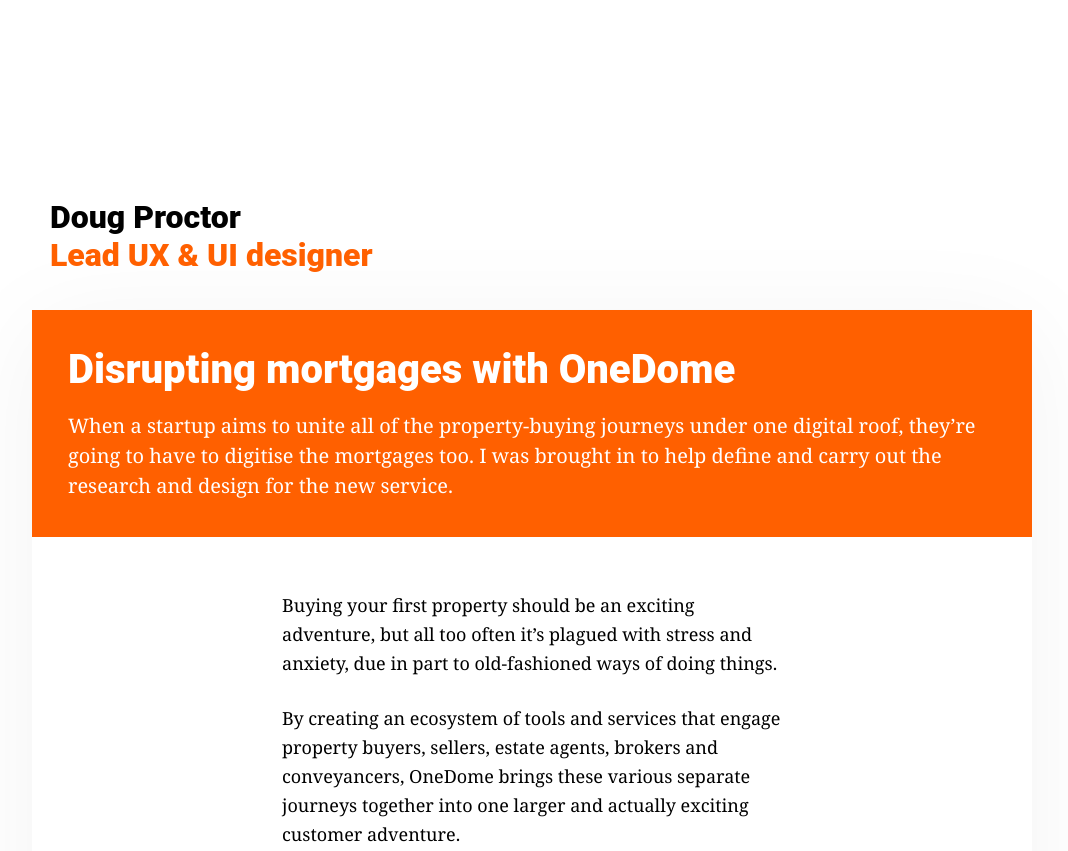
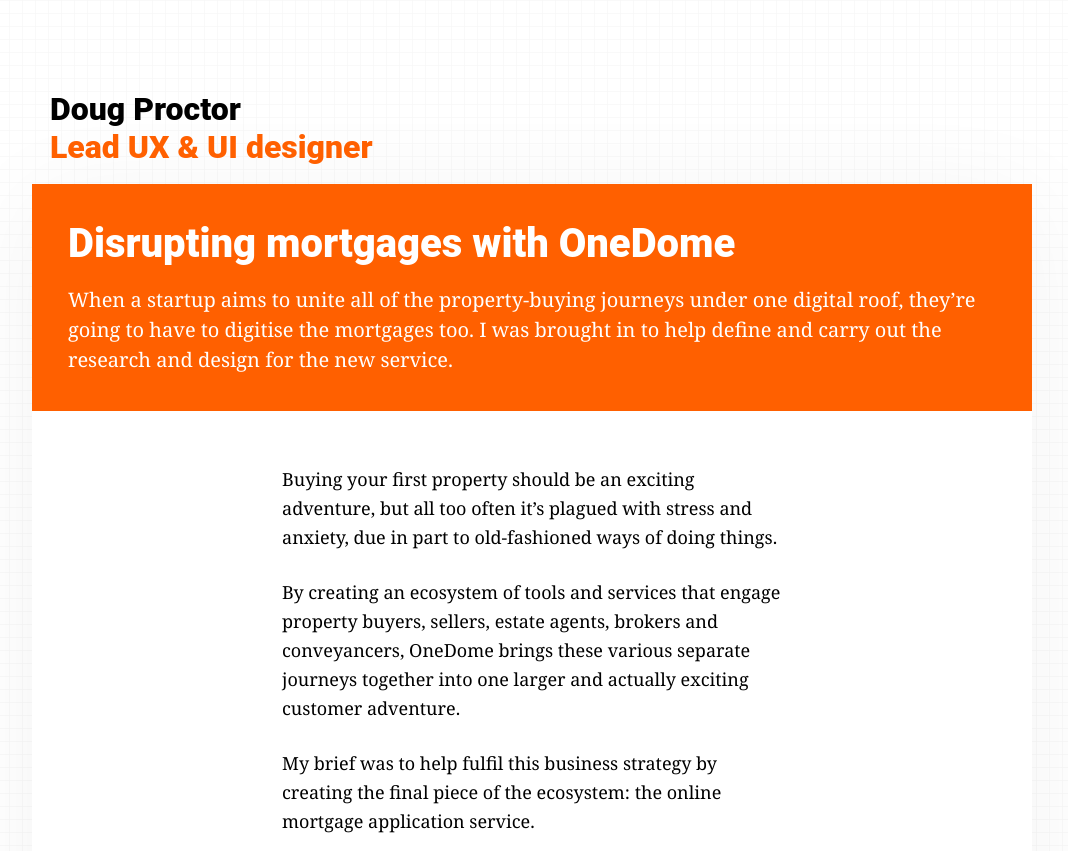
Before and after one commit to doug-proctor/design-portfolio-interim, a Gatsby site: page /portfolio/disrupting-mortgages in a window 1280 px wide. Shown: the top 851 px of the page, without its empty margins (108-1176 px from the left). Built offline with nearby package versions, Linux system fonts and the light colour scheme; Gatsby itself is replaced by a stand-in of ours; a web font is replaced by a local one.

Commit message:
Grid background everywhere

```diff
--- a/src/components/Header.js
+++ b/src/components/Header.js
@@ -1,9 +1,10 @@
 import React from "react"
 import styles from "./Header.module.css"
 
-export default function Header() {
+export default function Header(props) {
+  const headerClasses = props.compact ? styles.headerCompact : styles.header
   return (
-    <header className={styles.header}>
+    <header className={headerClasses}>
       <h1 className={styles.h1}>
         Doug Proctor
         <span className={styles.span}>Lead UX &amp; UI designer</span>
--- a/src/components/Header.module.css
+++ b/src/components/Header.module.css
@@ -2,6 +2,12 @@
 
 .header {
     padding: 11rem 1rem 2rem;
+}
+
+.headerCompact {
+    composes: header;
+    padding-top: 5rem;
+    padding-bottom: 1rem;
 }
 
 .h1 {
--- a/src/components/header.module.css
+++ b/src/components/header.module.css
@@ -2,6 +2,12 @@
 
 .header {
     padding: 11rem 1rem 2rem;
+}
+
+.headerCompact {
+    composes: header;
+    padding-top: 5rem;
+    padding-bottom: 1rem;
 }
 
 .h1 {
--- a/src/pages/portfolio/disrupting-mortgages.js
+++ b/src/pages/portfolio/disrupting-mortgages.js
@@ -7,6 +7,7 @@
 import Study from "../../components/Study"
 import Image from "../../components/Image"
 import Header from "../../components/Header"
+import GridBg from "../../components/GridBg"
 import Footer from "../../components/Footer"
 import Heading from "../../components/Heading"
 import ImageRow from "../../components/ImageRow"
@@ -56,9 +57,9 @@
         <title>Doug Proctor &raquo; Lead UX & UI designer</title>
         <meta name="robots" content="noindex" />
       </Helmet>
-      <Main>
+      <GridBg>
         <Container>
-          <Header />
+          <Header compact />
           <Study title={title} intro={intro}>
             <Readable>
               <p>
@@ -570,7 +571,7 @@
           </Study>
           <Footer />
         </Container>
-      </Main>
+      </GridBg>
     </>
   )
 }
```
